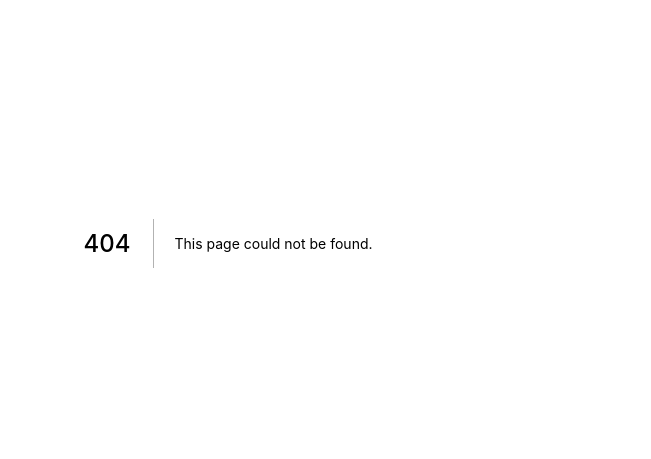
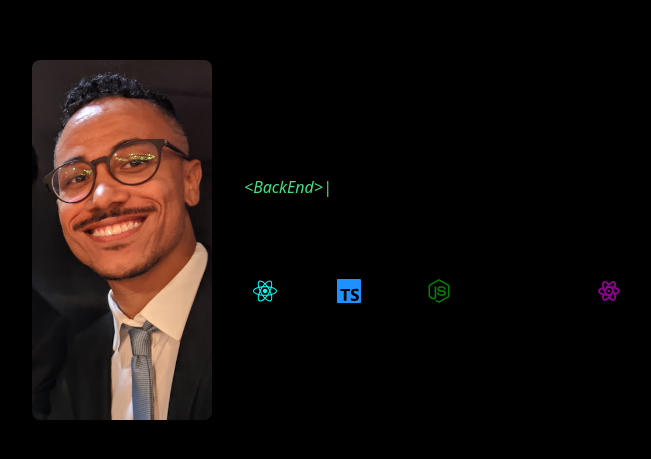
Before and after one commit to julianlbs/landing-page, a Next.js app: page /home/HomePage in a window 1280 px wide. Before the commit this address had no page. Shown: the part 157-616 px from the top of the page, without its empty margins (412-1063 px from the left). Built offline with nearby package versions, Linux system fonts and the light colour scheme.

Commit message:
Add content to home page

```diff
--- /dev/null
+++ b/src/pages/home/HomePage.tsx
@@ -0,0 +1,73 @@
+import Image from "next/image";
+import { TypeAnimation } from "react-type-animation";
+import MyPick from "../../../public/my-pic.jpg";
+import { IconContext } from "react-icons";
+
+import { FaReact, FaNodeJs } from "react-icons/fa";
+import { SiTypescript, SiNextdotjs } from "react-icons/si";
+import { TbBrandReactNative } from "react-icons/tb";
+
+export default function HomePage() {
+	return (
+		<main>
+			<section
+				id="showcase"
+				className="w-full h-screen dark:bg-gradient-to-r from-gray-700 to-gray-800 grid grid-cols-2 gap-8"
+			>
+				<div className="flex flex-col items-end justify-center">
+					<div className="rounded overflow-hidden">
+						<Image
+							src={MyPick}
+							height={360}
+							width={180}
+							alt="Author photo"
+							style={{ borderRadius: 8 }}
+							objectFit="cover"
+							objectPosition="50% 20%"
+						/>
+					</div>
+				</div>
+				<div className="flex flex-col justify-center items-start">
+					<div>
+						<div className="flex flex-row items-center select-none">
+							<h1>Hi, I&apos;m Julian</h1>
+						</div>
+						<h2 className="italic text-green-400 select-none">
+							<TypeAnimation
+								sequence={[
+									2000,
+									"<FrontEnd>",
+									1000,
+									"<BackEnd>",
+									1000,
+									"<FullStack>",
+									1000,
+								]}
+							/>
+						</h2>
+					</div>
+					<div className="md:mt-20 flex flex-row">
+						<IconContext.Provider value={{ className: "text-2xl mb-2" }}>
+							<div className="flex flex-col items-center mr-6">
+								<FaReact style={{ color: "aqua" }} /> React
+							</div>
+							<div className="flex flex-col items-center mr-6">
+								<SiTypescript style={{ color: "DodgerBlue" }} /> TypeScript
+							</div>
+							<div className="flex flex-col items-center mr-6">
+								<FaNodeJs style={{ color: "green" }} /> NodeJS
+							</div>
+							<div className="flex flex-col items-center mr-6">
+								<SiNextdotjs style={{ color: "black" }} /> NextJS
+							</div>
+							<div className="flex flex-col items-center mr-6">
+								<TbBrandReactNative style={{ color: "DarkMagenta" }} /> React
+								Native
+							</div>
+						</IconContext.Provider>
+					</div>
+				</div>
+			</section>
+		</main>
+	);
+}
```
